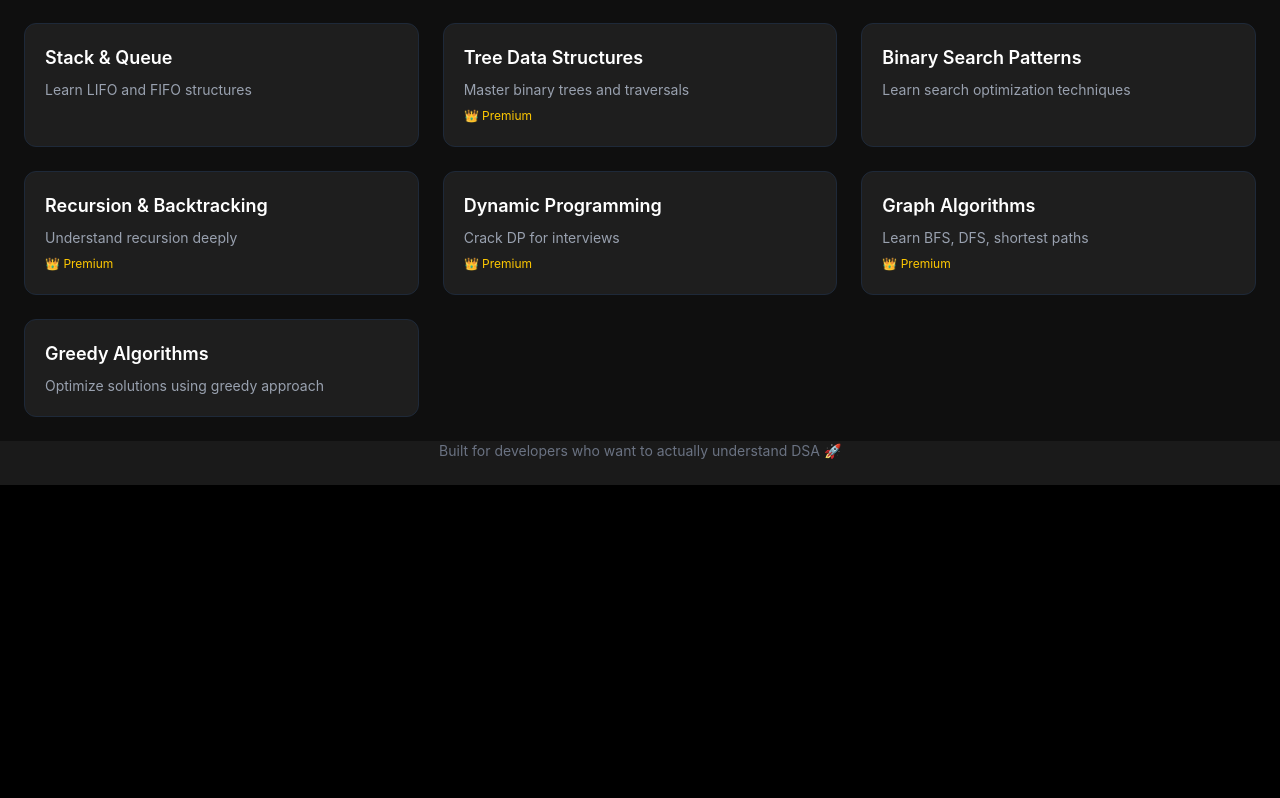
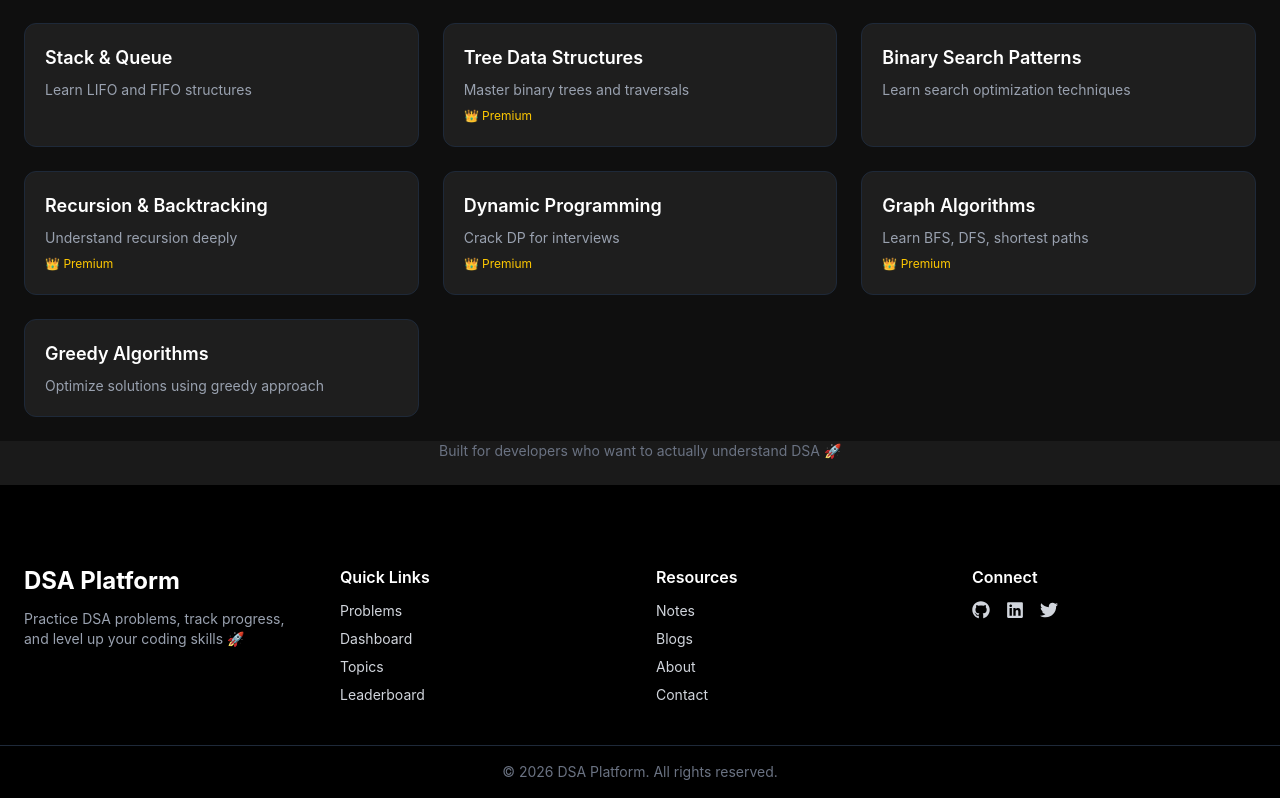
Before and after one commit to HarshAgnihotri9/dsa-platform, a React (Vite) app: page / in a window 1280 px wide. Shown: the part 1324-2122 px from the top of the page. Before the commit the page ends 1809 px from the top, so only its background shows below. Built offline with nearby package versions, Linux system fonts and the light colour scheme; no server answers.

Commit message:
footer made

```diff
--- a/src/App.jsx
+++ b/src/App.jsx
@@ -9,6 +9,7 @@ import CreateProblem from "./pages/CreateProblem";
 import ProtectedRoute from "./utils/ProtectedRoute";
 import Login from "./pages/Login";
 import Register from "./pages/Register";
+import Footer from "./components/Footer";
 
 function App() {
   return (
@@ -21,12 +22,13 @@ function App() {
         <Route path="/topics" element={<Topics />} />
         <Route path="/topics/:topicId" element={<ProblemList />} />
         <Route path="/problem/:problemId" element={<ProblemDetail />} />
-        <Route path="/dashboard" element={   <ProtectedRoute>
-      <Dashboard />
-    </ProtectedRoute>} />
+        <Route path="/dashboard" element={<ProtectedRoute>
+          <Dashboard />
+        </ProtectedRoute>} />
         <Route path="/create-problem" element={<CreateProblem />} />
 
       </Routes>
+      <Footer/>
     </Router>
   );
 }
--- /dev/null
+++ b/src/components/Footer.jsx
@@ -0,0 +1,61 @@
+import React from "react";
+import { FaGithub, FaLinkedin, FaTwitter } from "react-icons/fa";
+
+const Footer = () => {
+  return (
+    <footer className="bg-black text-gray-300 mt-10">
+      <div className="max-w-7xl mx-auto px-6 py-10 grid md:grid-cols-4 gap-8">
+
+        {/* 🔥 Logo + About */}
+        <div>
+          <h2 className="text-2xl font-bold text-white">
+            DSA Platform
+          </h2>
+          <p className="mt-3 text-sm text-gray-400">
+            Practice DSA problems, track progress, and level up your coding skills 🚀
+          </p>
+        </div>
+
+        {/* 📚 Quick Links */}
+        <div>
+          <h3 className="text-white font-semibold mb-3">Quick Links</h3>
+          <ul className="space-y-2 text-sm">
+            <li><a href="/problems" className="hover:text-white">Problems</a></li>
+            <li><a href="/dashboard" className="hover:text-white">Dashboard</a></li>
+            <li><a href="/topics" className="hover:text-white">Topics</a></li>
+            <li><a href="/leaderboard" className="hover:text-white">Leaderboard</a></li>
+          </ul>
+        </div>
+
+        {/* 🛠 Resources */}
+        <div>
+          <h3 className="text-white font-semibold mb-3">Resources</h3>
+          <ul className="space-y-2 text-sm">
+            <li><a href="/notes" className="hover:text-white">Notes</a></li>
+            <li><a href="/blogs" className="hover:text-white">Blogs</a></li>
+            <li><a href="/about" className="hover:text-white">About</a></li>
+            <li><a href="/contact" className="hover:text-white">Contact</a></li>
+          </ul>
+        </div>
+
+        {/* 🌐 Social Links */}
+        <div>
+          <h3 className="text-white font-semibold mb-3">Connect</h3>
+          <div className="flex gap-4 text-lg">
+            <a href="#" className="hover:text-white"><FaGithub /></a>
+            <a href="#" className="hover:text-white"><FaLinkedin /></a>
+            <a href="#" className="hover:text-white"><FaTwitter /></a>
+          </div>
+        </div>
+
+      </div>
+
+      {/* 🔻 Bottom */}
+      <div className="border-t border-gray-800 text-center py-4 text-sm text-gray-500">
+        © {new Date().getFullYear()} DSA Platform. All rights reserved.
+      </div>
+    </footer>
+  );
+};
+
+export default Footer;
```
